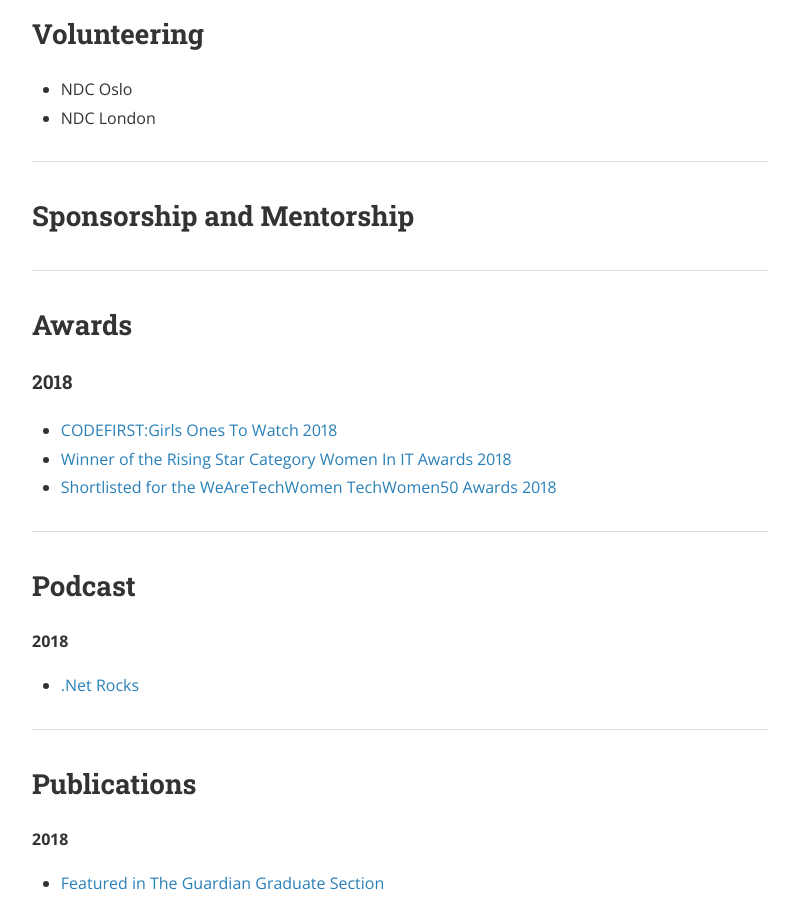
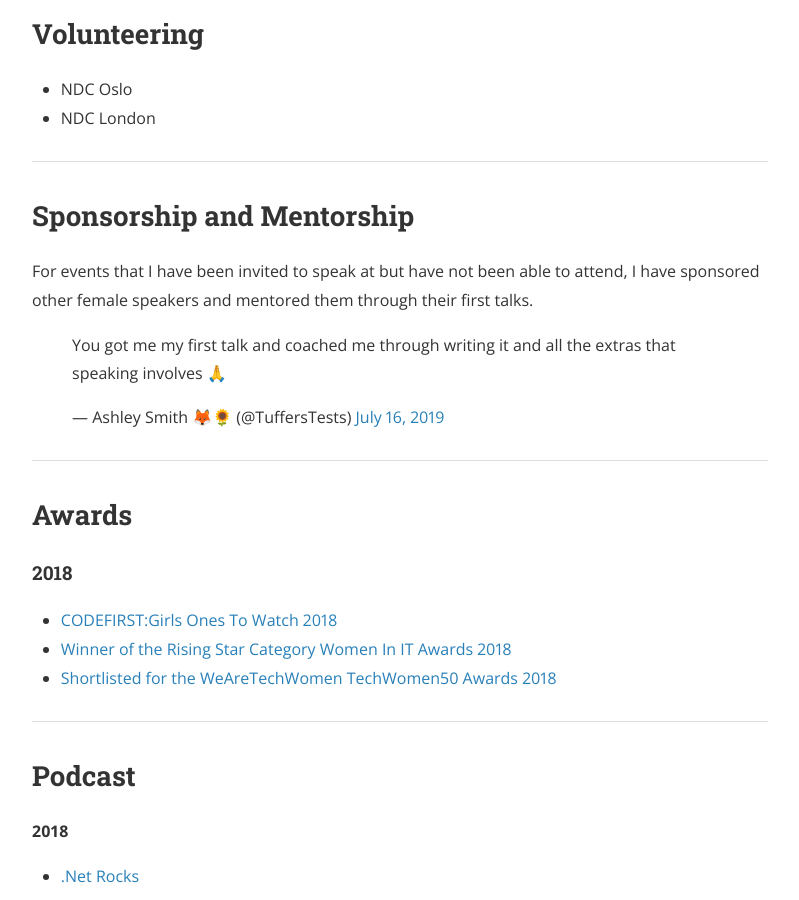
Before and after one commit to wordshaker/jesswhite_4, a Jekyll site: the page built from contributions.md, in a window 1280 px wide and 900 px high, scrolled down 2879 px. Shown: the whole window, without its empty margins (240-1039 px from the left). Built offline with Jekyll 4.4.1, drawn with Linux system fonts in a browser that asks for light colours; nearby versions of some CDN libraries; comment, search, counter and statistics services are not loaded.

Commit message:
Add mentorship section

```diff
--- a/contributions.md
+++ b/contributions.md
@@ -99,6 +99,14 @@
 
 ## Sponsorship and Mentorship
 
+For events that I have been invited to speak at but have not been able to attend, I have sponsored other female speakers and mentored them through their first talks.
+
+<div class="center">
+
+<blockquote class="twitter-tweet"><p lang="en" dir="ltr">You got me my first talk and coached me through writing it and all the extras that speaking involves 🙏</p>&mdash; Ashley Smith 🦊🌻 (@TuffersTests) <a href="https://twitter.com/TuffersTests/status/1151104262618976256?ref_src=twsrc%5Etfw">July 16, 2019</a></blockquote> <script async src="https://platform.twitter.com/widgets.js" charset="utf-8"></script>
+
+</div>
+
 ---
 
 ## Awards
```
